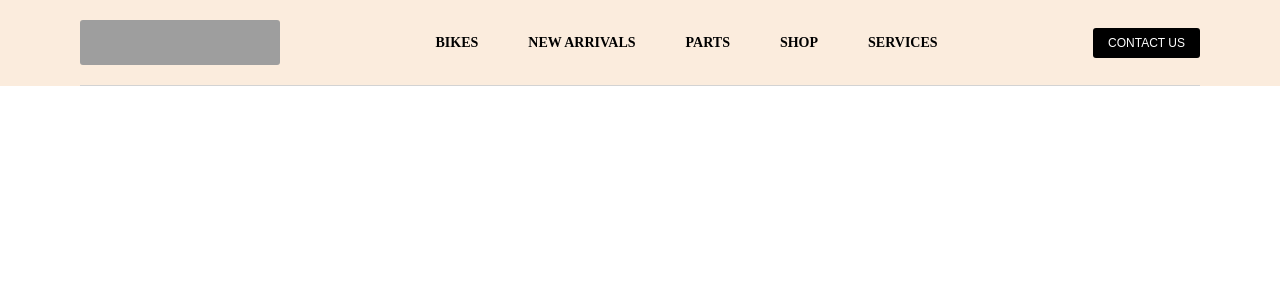
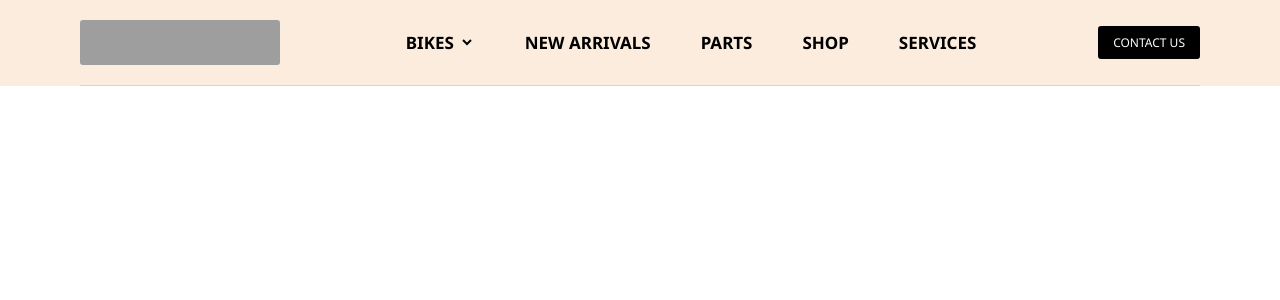
Before and after one commit to nuno18084/Harley-Davidson_Project, a React (Create React App) app: page / in a window 1280 px wide. Shown: the top 300 px of the page. Built offline with nearby package versions, Linux system fonts and the light colour scheme; grey boxes are pictures that could not be loaded.

Commit message:
Almost complete the navbar styling

```diff
--- a/src/components/Navbar/Navbar.css
+++ b/src/components/Navbar/Navbar.css
@@ -1,3 +1,5 @@
+@import url("https://fonts.googleapis.com/css2?family=Noto+Sans:wght@400;500;600;700&display=swap");
+
 * {
   margin: 0;
   box-sizing: border-box;
@@ -18,8 +20,10 @@
   align-items: center;
   gap: 50px;
   text-transform: uppercase;
-  font-size: 14px;
-  font-weight: bold;
+  font-weight: 700;
+  font-family: "Noto Sans";
+  font-size: 17px;
+  line-height: 21px;
 }
 
 .navbar-container {
@@ -32,6 +36,16 @@
   border-bottom: 0.5px solid lightgrey;
 }
 
+.bikes-dropdown {
+  background-color: transparent;
+  border: none;
+  font-family: "Noto Sans";
+  font-size: 17px;
+  line-height: 21px;
+  font-weight: 700;
+  text-transform: uppercase;
+}
+
 .navbar-button {
   background-color: black;
   color: white;
@@ -40,4 +54,5 @@
   text-transform: uppercase;
   border-radius: 3px;
   font-size: 12px;
+  font-family: "Noto Sans";
 }
--- a/src/components/Navbar/Navbar.jsx
+++ b/src/components/Navbar/Navbar.jsx
@@ -14,7 +14,13 @@ const Navbar = () => {
           width={200}
         />
         <div className="center-nav">
-          <div>Bikes</div>
+          {/* <div>Bikes</div> */}
+          <select placeholder="BIKES" className="bikes-dropdown">
+            <option>Bikes</option>
+            <option>Bike 1</option>
+            <option>Bike 2</option>
+            <option>Bike 3</option>
+          </select>
           <div>New Arrivals</div>
           <div>Parts</div>
           <div>Shop</div>
```
